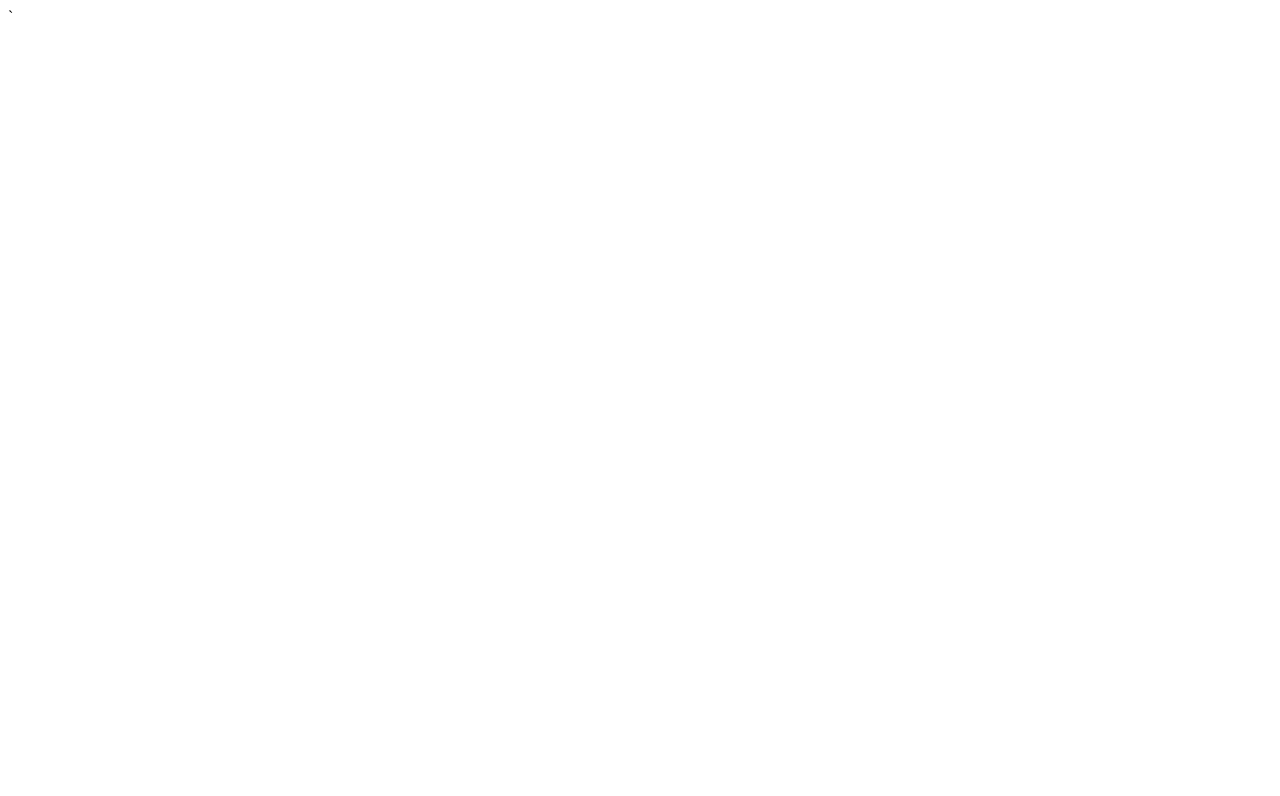
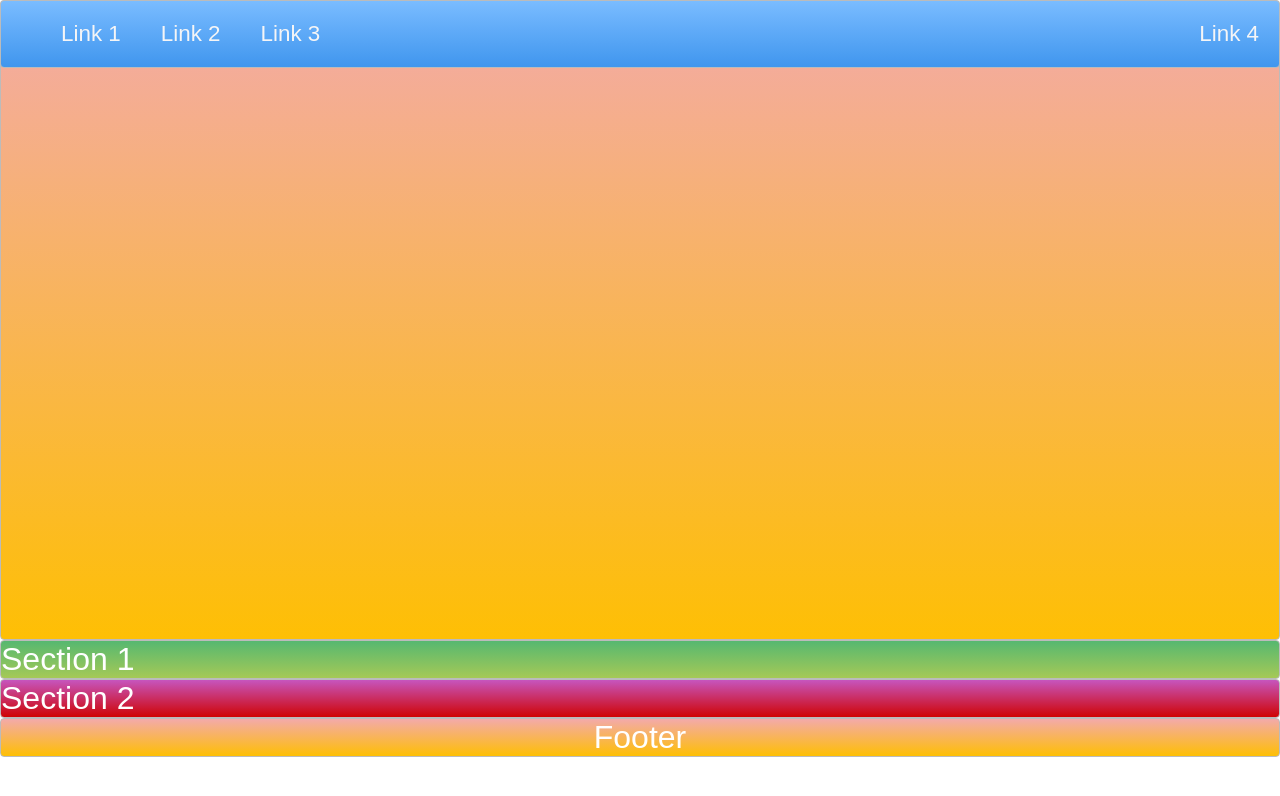
Before and after one commit to emines0/whoami, a plain HTML site: page index.html in a window 1280 px wide. Drawn offline with Linux system fonts and the light colour scheme; a web font is replaced by a local one.

Commit message:
initialize sass add based skeleton and couple of general css

```diff
--- a/index.html
+++ b/index.html
@@ -4,11 +4,22 @@
     <meta charset="UTF-8">
     <meta http-equiv="X-UA-Compatible" content="IE=edge">
     <meta name="viewport" content="width=device-width, initial-scale=1.0">
-    <link rel="stylesheet" href="style.css">
+    <link rel="stylesheet" href="./css/style.css">
     <title>Who am I?</title>
 </head>
 <body>
-
+    <nav class="zone blue sticky">
+        <ul class="main-nav">
+          <li><a href="#">Link 1</a></li>
+          <li><a href="#">Link 2</a></li>
+          <li><a href="#">Link 3</a></li>
+          <li class="push"><a href="">Link 4</a></li>
+        </ul>
+      </nav>
+      <div class="zone container yellow"></div>
+      <div class="zone green grid-wrapper">Section 1</div>
+      <div class="zone red">Section 2</div>
+      <footer class="zone yellow">Footer</footer>
     <script src="script.js" type="javascript"></script>
-</body>`
+</body>
 </html>
--- /dev/null
+++ b/scss/_general.scss
@@ -0,0 +1,144 @@
+@import url('https://fonts.googleapis.com/css2?family=Muli&display=swap');
+
+
+*
+{
+    box-sizing: border-box;
+}
+
+body {
+    margin: auto 0; /*remove initial white space around the body*/
+    font-family: 'Muli', sans-serif;
+}
+.zone {
+    cursor:pointer;
+    color:#FFF;
+    font-size:2em;
+    border-radius:4px;
+    border:1px solid #bbb;
+    transition: all 0.3s linear;
+}
+
+// .box:hover {
+//     -webkit-transform:rotate(-7deg);
+//     -moz-transform:rotate(-7deg);
+//     -o-transform:rotate(-7deg);
+//     transform:rotate(-7deg);
+// }
+
+.zone:hover {
+    -webkit-box-shadow:rgba(0,0,0,0.8) 0px 5px 15px, inset rgba(0,0,0,0.15) 0px -10px 20px;
+    -moz-box-shadow:rgba(0,0,0,0.8) 0px 5px 15px, inset rgba(0,0,0,0.15) 0px -10px 20px;
+    -o-box-shadow:rgba(0,0,0,0.8) 0px 5px 15px, inset rgba(0,0,0,0.15) 0px -10px 20px;
+    box-shadow:rgba(0,0,0,0.8) 0px 5px 15px, inset rgba(0,0,0,0.15) 0px -10px 20px;
+}
+
+/*NAV*/
+.main-nav {
+    display: flex;
+    list-style: none;
+    font-size: 0.7em;
+    margin: 0;
+}
+
+.sticky {
+    position: fixed;
+    top: 0;
+    width: 100%;
+}
+
+@media only screen and (max-width:600px) { /*remove nav overflowing when screen < 600px*/
+    .main-nav {
+        font-size: 0.5em;
+        padding: 0;
+    }
+}
+
+.push {
+    margin-left: auto; /*push the Contact iteam to the right side of navigation bar*/
+}
+
+li {
+    padding: 20px;
+
+}
+
+a {
+    color: #f5f5f6;
+    text-decoration: none;
+}
+
+/*COVER*/
+.container {
+    display: flex; /*using flex because i dont have grid items in this section*/
+    align-items: center;
+    justify-content: center;
+    height: 80vh;
+}
+
+.cover {
+    width: 100%;
+}
+
+// .grid-wrapper {
+//     display: grid;
+//     gap: 50px;
+//     grid-template-columns: repeat(auto-fill, minmax(350px, 1fr));
+// }
+
+/*FOOTER*/
+footer {
+    text-align: center;
+}
+/*https://paulund.co.uk/how-to-create-shiny-css-buttons*/
+/***********************************************************************
+ *  Green Background
+ **********************************************************************/
+.green{
+    background: #56B870; /* Old browsers */
+    background: -moz-linear-gradient(top, #56B870 0%, #a5c956 100%); /* FF3.6+ */
+    background: -webkit-gradient(linear, left top, left bottom, color-stop(0%,#56B870), color-stop(100%,#a5c956)); /* Chrome,Safari4+ */
+    background: -webkit-linear-gradient(top, #56B870 0%,#a5c956 100%); /* Chrome10+,Safari5.1+ */
+    background: -o-linear-gradient(top, #56B870 0%,#a5c956 100%); /* Opera 11.10+ */
+    background: -ms-linear-gradient(top, #56B870 0%,#a5c956 100%); /* IE10+ */
+    background: linear-gradient(top, #56B870 0%,#a5c956 100%); /* W3C */
+}
+
+/***********************************************************************
+ *  Red Background
+ **********************************************************************/
+.red{
+    background: #C655BE; /* Old browsers */
+    background: -moz-linear-gradient(top, #C655BE 0%, #cf0404 100%); /* FF3.6+ */
+    background: -webkit-gradient(linear, left top, left bottom, color-stop(0%,#C655BE), color-stop(100%,#cf0404)); /* Chrome,Safari4+ */
+    background: -webkit-linear-gradient(top, #C655BE 0%,#cf0404 100%); /* Chrome10+,Safari5.1+ */
+    background: -o-linear-gradient(top, #C655BE 0%,#cf0404 100%); /* Opera 11.10+ */
+    background: -ms-linear-gradient(top, #C655BE 0%,#cf0404 100%); /* IE10+ */
+    background: linear-gradient(top, #C655BE 0%,#cf0404 100%); /* W3C */
+}
+
+/***********************************************************************
+ *  Yellow Background
+ **********************************************************************/
+.yellow{
+    background: #F3AAAA; /* Old browsers */
+    background: -moz-linear-gradient(top, #F3AAAA 0%, #febf04 100%); /* FF3.6+ */
+    background: -webkit-gradient(linear, left top, left bottom, color-stop(0%,#F3AAAA), color-stop(100%,#febf04)); /* Chrome,Safari4+ */
+    background: -webkit-linear-gradient(top, #F3AAAA 0%,#febf04 100%); /* Chrome10+,Safari5.1+ */
+    background: -o-linear-gradient(top, #F3AAAA 0%,#febf04 100%); /* Opera 11.10+ */
+    background: -ms-linear-gradient(top, #F3AAAA 0%,#febf04 100%); /* IE10+ */
+    background: linear-gradient(top, #F3AAAA 0%,#febf04 100%); /* W3C */
+}
+
+/***********************************************************************
+ *  Blue Background
+ **********************************************************************/
+.blue{
+    background: #7abcff; /* Old browsers */
+    background: -moz-linear-gradient(top, #7abcff 0%, #60abf8 44%, #4096ee 100%); /* FF3.6+ */
+    background: -webkit-gradient(linear, left top, left bottom, color-stop(0%,#7abcff), color-stop(44%,#60abf8), color-stop(100%,#4096ee)); /* Chrome,Safari4+ */
+    background: -webkit-linear-gradient(top, #7abcff 0%,#60abf8 44%,#4096ee 100%); /* Chrome10+,Safari5.1+ */
+    background: -o-linear-gradient(top, #7abcff 0%,#60abf8 44%,#4096ee 100%); /* Opera 11.10+ */
+    background: -ms-linear-gradient(top, #7abcff 0%,#60abf8 44%,#4096ee 100%); /* IE10+ */
+    background: linear-gradient(top, #7abcff 0%,#60abf8 44%,#4096ee 100%); /* W3C */
+}
--- /dev/null
+++ b/scss/style.scss
@@ -0,0 +1 @@
+@import 'general';
```
Also changed, not shown: css/style.css (added), style.css (deleted), 1 other file.
